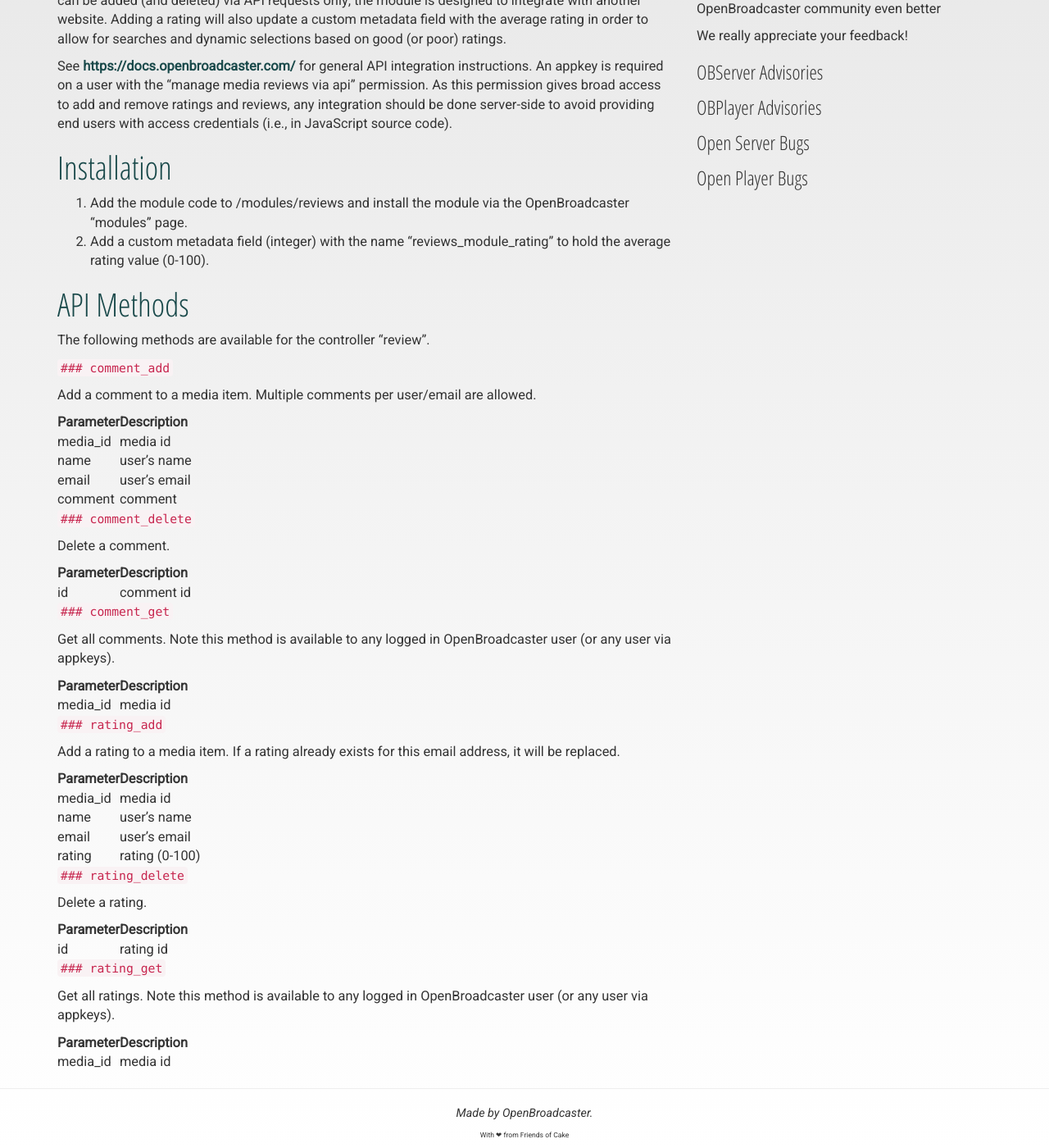
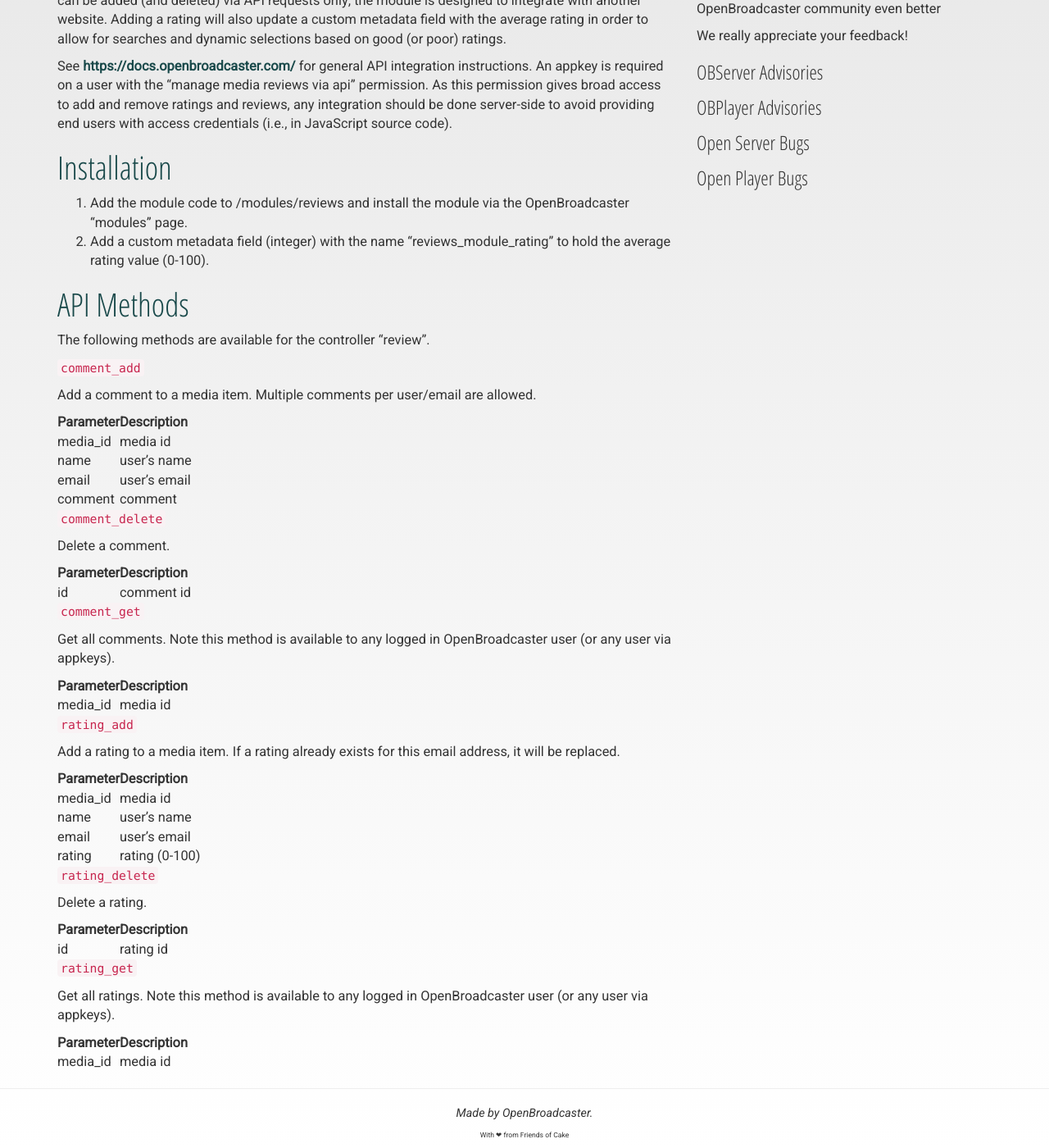
Before and after one commit to openbroadcaster/reviews, a Jekyll site: the page built from index.md, in a window 1280 px wide and 1400 px high, scrolled down 321 px. Shown: the whole window at 82% size. Built offline with Jekyll 4.4.1, drawn with Linux system fonts in a browser that asks for light colours; the list of posts is cut into pages by our own code.

Commit message:
Update index.md

```diff
--- a/index.md
+++ b/index.md
@@ -21,8 +21,7 @@
 
 The following methods are available for the controller "review".
 
-`### comment_add`
-{:.no_toc}
+`comment_add`
 
 Add a comment to a media item. Multiple comments per user/email are allowed.
 
@@ -33,8 +32,7 @@
 | email | user's email |
 | comment | comment |
 
-`### comment_delete`
-{:.no_toc}
+`comment_delete`
 
 Delete a comment.
 
@@ -42,8 +40,7 @@
 | --- | --- |
 | id | comment id |
 
-`### comment_get`
-{:.no_toc}
+`comment_get`
 
 Get all comments. Note this method is available to any logged in OpenBroadcaster user (or any user via appkeys).
 
@@ -51,8 +48,7 @@
 | --- | --- |
 | media_id | media id |
 
-`### rating_add`
-{:.no_toc}
+`rating_add`
 
 Add a rating to a media item. If a rating already exists for this email address, it will be replaced.
 
@@ -63,8 +59,7 @@
 | email | user's email |
 | rating | rating (0-100) |
 
-`### rating_delete`
-{:.no_toc}
+`rating_delete`
 
 Delete a rating.
 
@@ -72,8 +67,7 @@
 | --- | --- |
 | id | rating id |
 
-`### rating_get`
-{:.no_toc}
+`rating_get`
 
 Get all ratings. Note this method is available to any logged in OpenBroadcaster user (or any user via appkeys).
 
```
